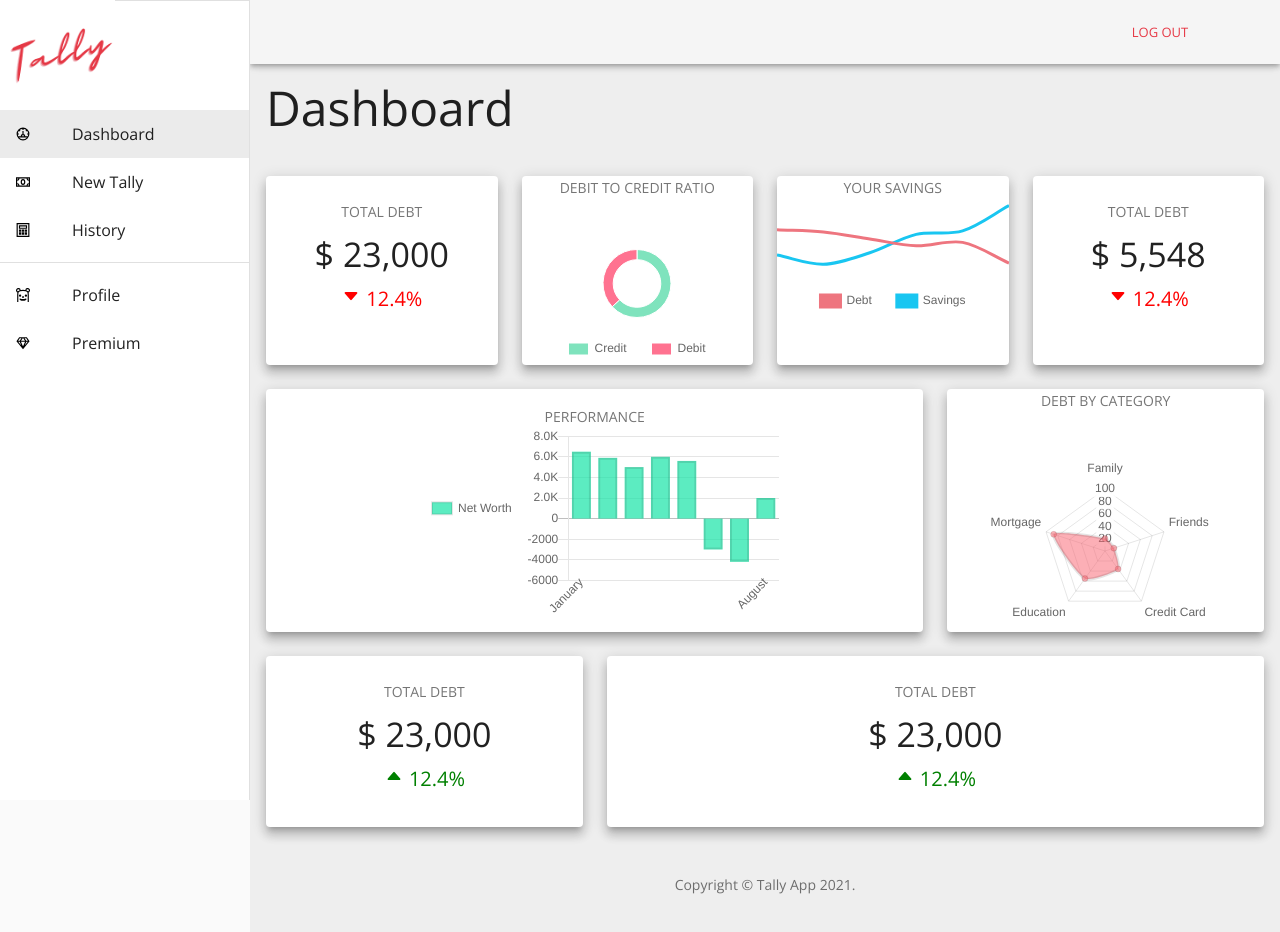
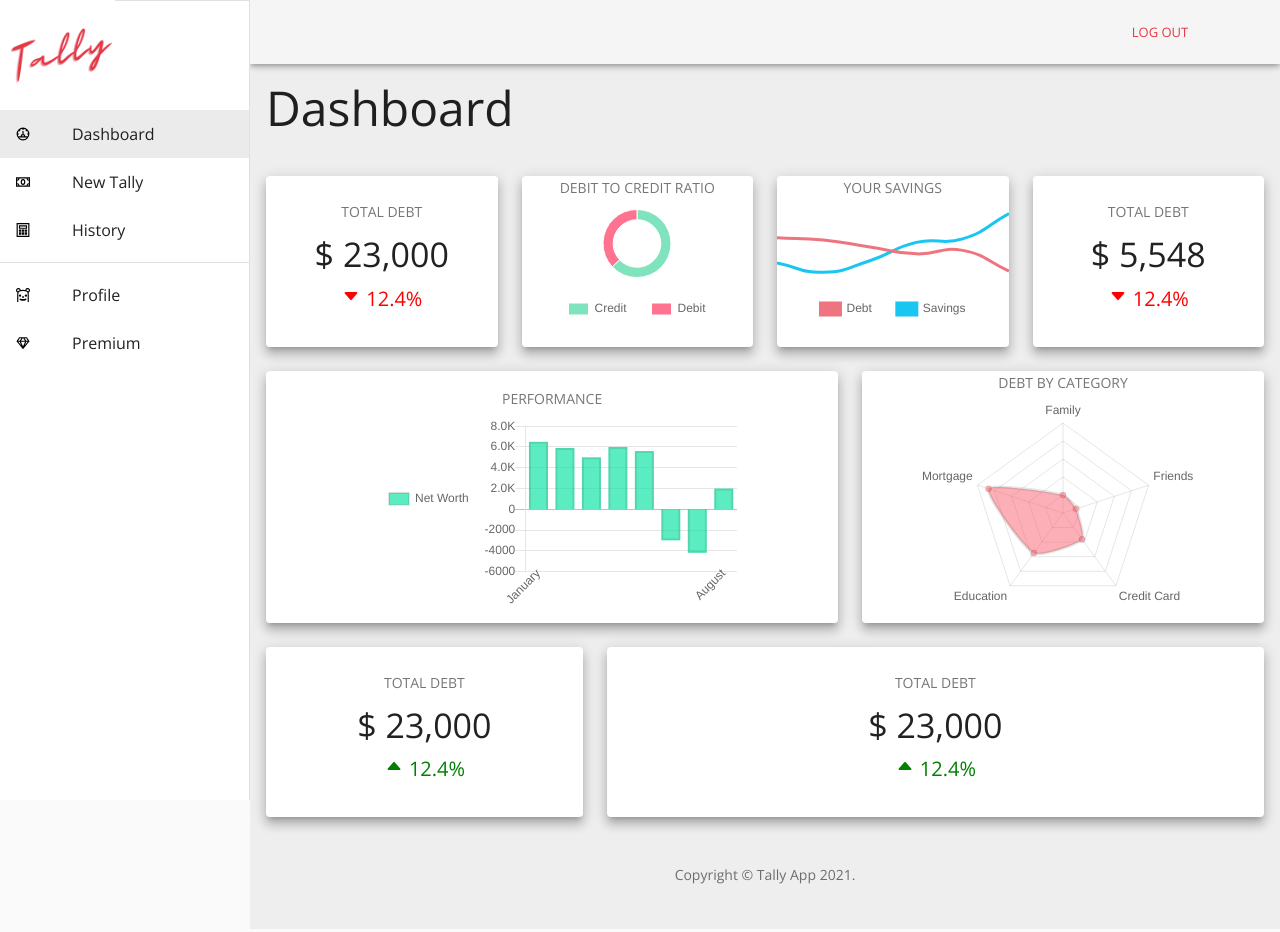
Before and after one commit to awalemandi/tally, a React (Create React App) app: page /home/dashboard in a window 1280 px wide. Shown: the top 932 px of the page. Built offline with nearby package versions, Linux system fonts and the light colour scheme.

Commit message:
minimalized charts

```diff
--- a/src/components/menu/dashboard/Dashboard.tsx
+++ b/src/components/menu/dashboard/Dashboard.tsx
@@ -51,10 +51,10 @@ const Dashboard = () => {
 						change={12.4}
 					/>
 				</Grid>
-				<Grid item lg={8} md={12} xl={9} xs={12}>
+				<Grid item lg={7} md={12} xl={8} xs={12}>
 					<Performance />
 				</Grid>
-				<Grid item lg={4} md={6} xl={3} xs={12}>
+				<Grid item lg={5} md={6} xl={4} xs={12}>
 					<DebtByCategory />
 				</Grid>
 				<Grid item lg={4} md={6} xl={3} xs={12}>
--- a/src/components/menu/dashboard/DebitCreditRatio.tsx
+++ b/src/components/menu/dashboard/DebitCreditRatio.tsx
@@ -69,7 +69,7 @@ const DebitCreditRatio = () => {
 					direction='column'
 					justify='center'
 					alignItems='center'
-					spacing={6}
+					spacing={1}
 				>
 					<Grid item xs={12}>
 						<Typography color='textSecondary' gutterBottom variant='button'>
--- a/src/components/menu/dashboard/DebtByCategory.tsx
+++ b/src/components/menu/dashboard/DebtByCategory.tsx
@@ -34,8 +34,7 @@ const loadOptions = {
 		scale: {
 			ticks: {
 				beginAtZero: true,
-				min: 0,
-				max: 100,
+				display: false,
 				stepSize: 20,
 			},
 			pointLabels: {
@@ -65,7 +64,7 @@ const DebtByCategory = () => {
 					direction='column'
 					justify='center'
 					alignItems='center'
-					spacing={6}
+					spacing={1}
 				>
 					<Grid item xs={12}>
 						<Typography color='textSecondary' gutterBottom variant='button'>
--- a/src/components/menu/dashboard/Performace.tsx
+++ b/src/components/menu/dashboard/Performace.tsx
@@ -17,9 +17,9 @@ const useStyles = makeStyles(theme => ({
 		margin: 0,
 	},
 	chart: {
-		maxWidth: '60%',
+		maxWidth: '70%',
 		[theme.breakpoints.down('md')]: {
-			maxWidth: '70%',
+			maxWidth: '65%',
 		},
 		[theme.breakpoints.down('sm')]: {
 			maxWidth: '80%',
@@ -117,7 +117,13 @@ const Performance = () => {
 	return (
 		<Card className={clsx(classes.root)} raised={true}>
 			<CardContent style={{ margin: 0, padding: 0 }}>
-				<Grid container direction='column' justify='center' alignItems='center'>
+				<Grid
+					container
+					direction='column'
+					justify='center'
+					alignItems='center'
+					spacing={1}
+				>
 					<Grid item>
 						<Typography color='textSecondary' gutterBottom variant='button'>
 							Performance
--- a/src/components/menu/dashboard/Savings.tsx
+++ b/src/components/menu/dashboard/Savings.tsx
@@ -59,7 +59,7 @@ const loadOptions = {
 				radius: 0,
 			},
 			line: {
-				tension: 0.33,
+				tension: 0.5,
 			},
 		},
 		scales: {
@@ -91,7 +91,13 @@ const Savings = () => {
 	return (
 		<Card className={clsx(classes.root)} raised={true}>
 			<CardContent style={{ margin: 0, padding: 0 }}>
-				<Grid container direction='column' justify='center' alignItems='center'>
+				<Grid
+					container
+					direction='column'
+					justify='center'
+					alignItems='center'
+					spacing={1}
+				>
 					<Grid item>
 						<Typography color='textSecondary' gutterBottom variant='button'>
 							Your Savings
--- a/src/components/menu/dashboard/StatCard.tsx
+++ b/src/components/menu/dashboard/StatCard.tsx
@@ -1,6 +1,5 @@
 import React from 'react';
 import clsx from 'clsx';
-import PropTypes from 'prop-types';
 import {
 	Card,
 	CardContent,
@@ -9,7 +8,6 @@ import {
 	makeStyles,
 } from '@material-ui/core';
 import { IoCaretDown, IoCaretUp } from 'react-icons/io5';
-import { BiDollar } from 'react-icons/bi';
 
 const useStyles = makeStyles(theme => ({
 	root: {
@@ -19,12 +17,12 @@ const useStyles = makeStyles(theme => ({
 	},
 }));
 
-type CardProps = {
+interface CardProps {
 	name: string;
 	stat: any;
 	improved: boolean;
 	change: number;
-};
+}
 
 const StatCard = ({ name, stat, improved, change }: CardProps) => {
 	const classes = useStyles();
```
Also changed, not shown: 1 other file (tests, documents, lock files or other folders).
